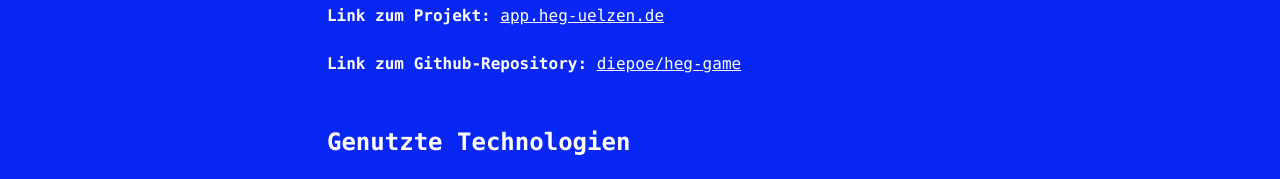
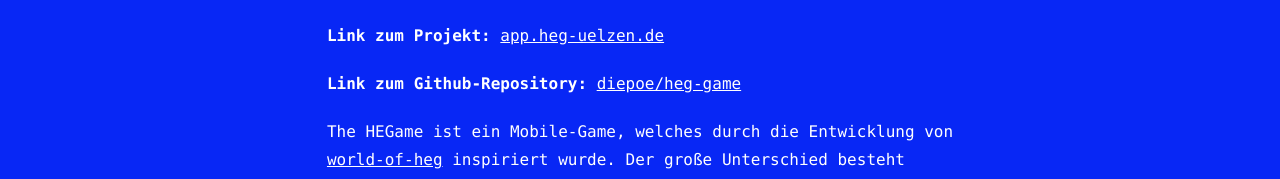
Before and after one commit to diepoe/diepoe-web, an Astro site: page /portfolio/the-heg-game in a window 1280 px wide. Shown: the part 558-737 px from the top of the page. Built offline with nearby package versions, Linux system fonts and the light colour scheme; Astro itself is replaced by a stand-in of ours.

Commit message:
portfolio: HEGame

```diff
--- a/src/content/portfolio/the-heg-game.md
+++ b/src/content/portfolio/the-heg-game.md
@@ -9,6 +9,7 @@
 
 **Link zum Github-Repository: [diepoe/heg-game](https://github.com/diepoe/heg-game)**
 
+The HEGame ist ein Mobile-Game, welches durch die Entwicklung von [world-of-heg](/portfolio/world-of-heg) inspiriert wurde. Der große Unterschied besteht neben der Benutzeroberfläche in dem Punkt, dass das Mobile Game im Schulgebäude mithilfe von QR-Codes gepsielt wird, sprich in Form einer Schnitzeljagd von Raum zu Raum. Diese Schnitzeljagd ändert sich von Durchlauf zu Durchlauf, womit anhaltender Spielspaß & Knobelei garantiert sind!
 
 ## Genutzte Technologien
 - HTML, Typescript & CSS
```
Also changed, not shown: public/portfolio/the-heg-game.png (added).
